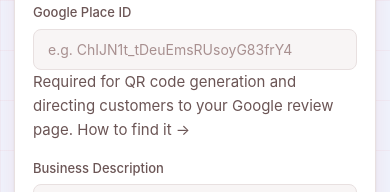
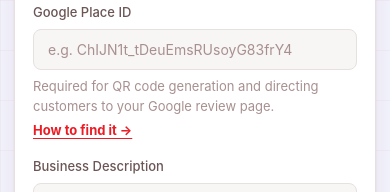
Before and after one commit to inddigdeveloper-dot/generator_F, a React (Vite) app: page /register in a window 390 px wide. Shown: the part 950-1142 px from the top of the page. Built offline with nearby package versions, Linux system fonts and the light colour scheme; no server answers; the HTML template or start-up script is replaced by a standard one.

Commit message:
index fix and edit

```diff
--- a/src/index.css
+++ b/src/index.css
@@ -272,6 +272,33 @@
   color: #059669;
 }
 [data-theme="dark"] .alert-success { color: #6ee7b7; }
+
+/* ─── Field hint (shared by RegisterForm + EditBusiness) ─────────────────── */
+.eb-field-hint {
+  display: block;
+  font-size: 13px;
+  color: var(--text-3);
+  margin-top: 6px;
+  line-height: 1.55;
+  white-space: normal;
+  overflow: visible;
+  overflow-wrap: anywhere;
+}
+.eb-field-hint a {
+  display: inline-block;
+  margin-left: 4px;
+  margin-top: 4px;
+  color: var(--brand-red) !important;
+  font-weight: 700;
+  text-decoration: underline;
+  text-underline-offset: 3px;
+  white-space: nowrap;
+}
+.eb-field-hint a:hover { color: var(--brand-maroon) !important; }
+@media (max-width: 640px) {
+  .eb-field-hint a { margin-left: 0; }
+}
+
 /* Mobile safety helpers */
 img, svg, video, canvas { max-width: 100%; }
 input, textarea, select, button { font-size: 16px; }
--- a/src/styles/EditBusiness.css
+++ b/src/styles/EditBusiness.css
@@ -46,30 +46,6 @@
   box-shadow: 0 0 0 3px rgba(236, 27, 36, 0.12);
 }
 
-.eb-field-hint {
-  display: block;
-  font-size: 13px;
-  color: var(--text-3);
-  margin-top: 6px;
-  line-height: 1.5;
-  white-space: normal;
-  overflow: visible;
-  overflow-wrap: anywhere;
-}
-
-.eb-field-hint a {
-  display: inline-block;
-  margin-left: 4px;
-  color: var(--brand-red);
-  font-weight: 700;
-  text-decoration: underline;
-  text-underline-offset: 3px;
-  white-space: nowrap;
-}
-
-.eb-field-hint a:hover {
-  color: var(--brand-maroon);
-}
 
 .eb-save-btn {
   width: 100%;
@@ -176,27 +152,4 @@
   .eb-layout {
     gap: 16px;
   }
-
-  .eb-card,
-  .eb-preview-card {
-    border-radius: var(--r-lg);
-  }
-
-  .eb-actions {
-    position: sticky;
-    bottom: 0;
-    padding-bottom: max(12px, env(safe-area-inset-bottom));
-    background: var(--bg);
-  }
-
-  .eb-field-hint {
-    font-size: 13px;
-    line-height: 1.55;
-  }
-
-  .eb-field-hint a {
-    display: inline-block;
-    margin-top: 4px;
-    margin-left: 0;
-  }
 }
--- a/src/styles/LandingPage.css
+++ b/src/styles/LandingPage.css
@@ -196,9 +196,9 @@
   .landing-stats { gap: 24px; flex-wrap: wrap; }
 }
 @media (max-width: 640px) {
-  .landing-page { padding: 76px 14px 40px; }
-  .hero-title { font-size: clamp(32px, 12vw, 54px); line-height: 1.04; }
-  .hero-subtitle { font-size: 16px; }
+  .landing { padding: 76px 14px 40px; }
+  .landing-title { font-size: clamp(32px, 12vw, 54px); line-height: 1.04; }
+  .landing-subtitle { font-size: 16px; }
   .landing-cta { flex-direction: column; width: 100%; }
   .landing-cta .btn { width: 100%; min-width: 0; padding: 13px 18px; }
   .landing-features { gap: 14px; }
--- a/src/styles/Navbar.css
+++ b/src/styles/Navbar.css
@@ -197,7 +197,7 @@
 
 .mobile-nav-panel {
   position: fixed;
-  top: 64px;
+  top: 92px;
   left: 0;
   right: 0;
   z-index: 99;
--- a/src/styles/OrderHistory.css
+++ b/src/styles/OrderHistory.css
@@ -56,7 +56,6 @@
   color: var(--brand-orange);
 }
 @media (max-width: 640px) {
-  .orders-page { padding-left: 14px; padding-right: 14px; }
-  .order-card { padding: 14px; }
-  .order-meta, .order-title { overflow-wrap: anywhere; }
+  .oh-panel { overflow-x: auto; -webkit-overflow-scrolling: touch; }
+  .oh-table th, .oh-table td { padding: 10px 8px; font-size: 13px; }
 }
```
